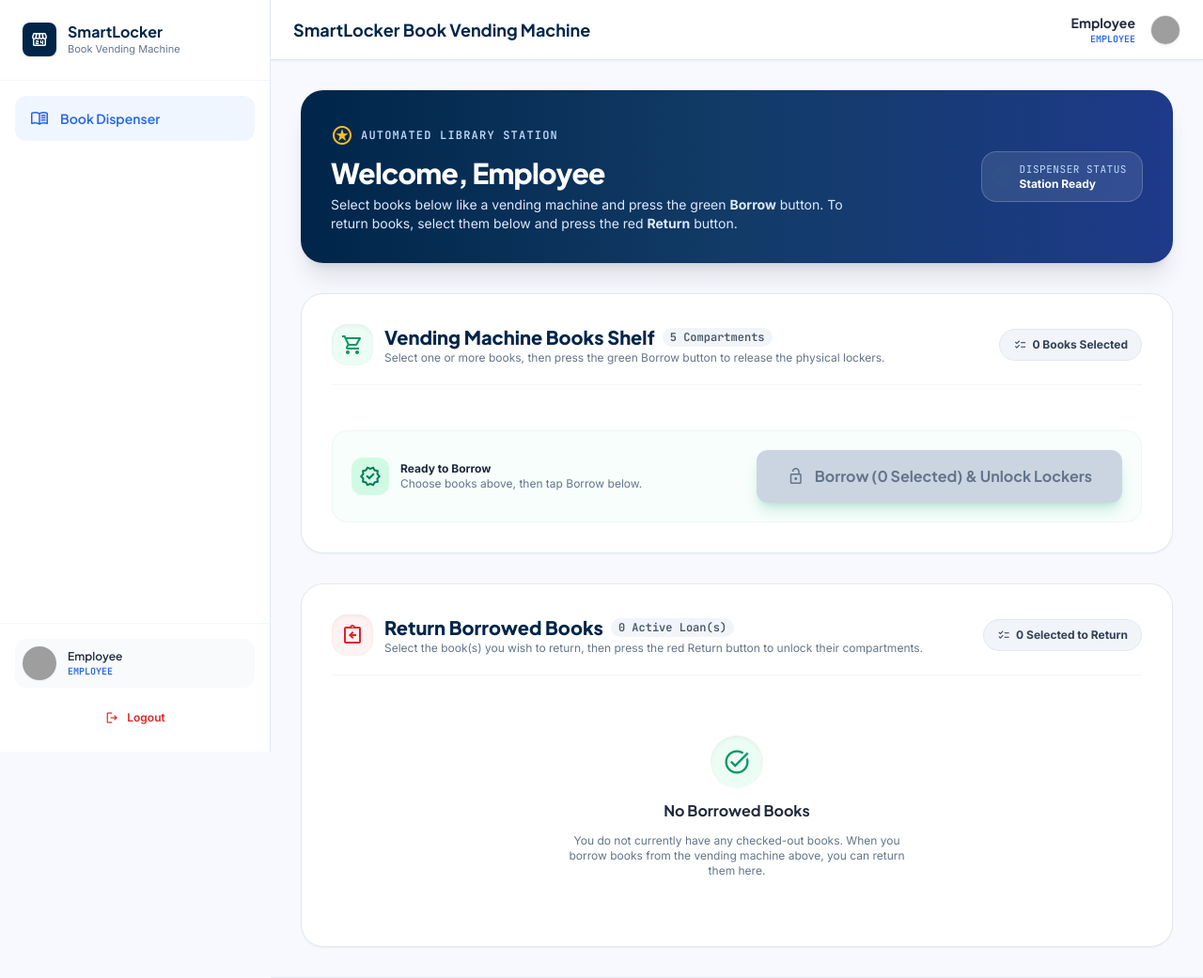
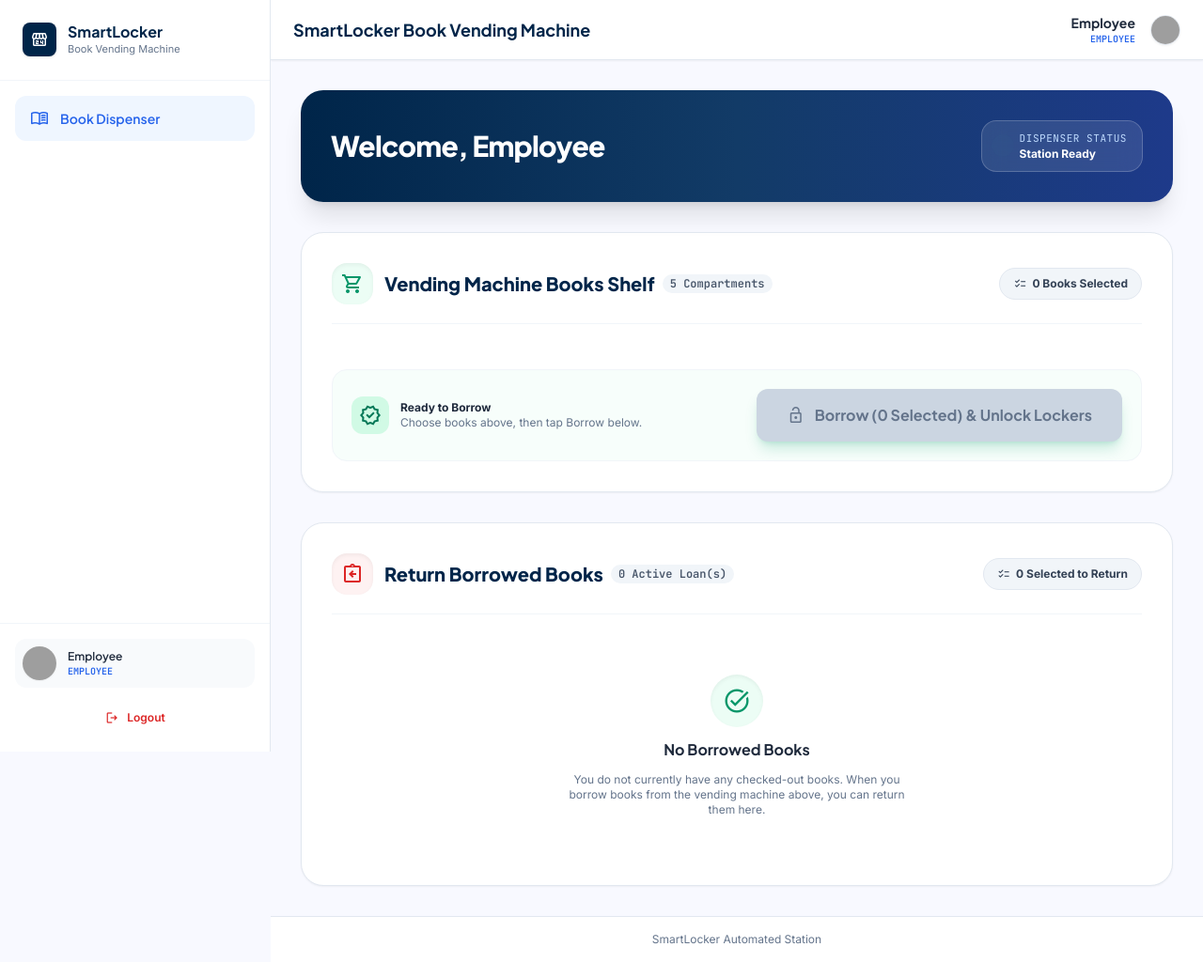
Before and after one commit to shanmukhaanandvarri2005-ui/smart_locker, a Python web app: template templates/dashboard.html in a window 1280 px wide. Shown: the top 1041 px of the page at 94% size. After the commit the page ends 1005 px from the top, so only its background shows below. Run offline with Jinja, Linux system fonts and the light colour scheme; the template is opened without the code that fills it, so the values that code supplies are empty; some libraries are stand-ins or nearby versions; grey boxes are pictures that could not be loaded.

Commit message:
style: remove unnecessary subtitles, badges, and instruction helper texts

```diff
--- a/templates/dashboard.html
+++ b/templates/dashboard.html
@@ -137,19 +137,12 @@
       <!-- Welcome Hero Banner -->
       <div class="bg-gradient-to-r from-brand-navy via-brand-blue to-blue-900 rounded-3xl p-6 sm:p-8 text-white shadow-xl relative overflow-hidden flex flex-col sm:flex-row sm:items-center justify-between gap-4">
         <div class="flex flex-col gap-1.5 z-10">
-          <div class="flex items-center gap-2">
-            <span class="material-symbols-outlined text-amber-400 text-2xl">stars</span>
-            <span class="text-xs uppercase font-mono tracking-widest text-blue-200 font-bold">Automated Library Station</span>
-          </div>
           <h1 class="font-display font-extrabold text-2xl sm:text-3xl text-white tracking-tight flex items-center gap-2.5 flex-wrap">
             <span>Welcome, {{ current_user.name if current_user else "Employee" }}</span>
             {% if current_user and current_user.reg_no %}
             <span class="text-xs sm:text-sm font-mono font-bold bg-white/15 px-3 py-1 rounded-xl border border-white/20">ID: {{ current_user.reg_no }}</span>
             {% endif %}
           </h1>
-          <p class="text-xs sm:text-sm text-blue-100 max-w-xl">
-            Select books below like a vending machine and press the green <strong>Borrow</strong> button. To return books, select them below and press the red <strong>Return</strong> button.
-          </p>
         </div>
 
         <div class="flex items-center gap-3 z-10 self-start sm:self-auto bg-white/10 backdrop-blur-md px-4 py-2.5 rounded-2xl border border-white/20">
@@ -177,9 +170,6 @@
                 </h2>
                 <span class="text-xs bg-slate-100 text-slate-600 font-bold px-2 py-0.5 rounded-full font-mono">5 Compartments</span>
               </div>
-              <p class="text-xs text-slate-500">
-                Select one or more books, then press the green Borrow button to release the physical lockers.
-              </p>
             </div>
           </div>
 
@@ -327,9 +317,6 @@
                   {{ active_loans|length }} Active Loan(s)
                 </span>
               </div>
-              <p class="text-xs text-slate-500">
-                Select the book(s) you wish to return, then press the red Return button to unlock their compartments.
-              </p>
             </div>
           </div>
 
--- a/templates/users.html
+++ b/templates/users.html
@@ -122,7 +122,6 @@
       <div class="bg-white rounded-2xl border border-slate-200 shadow-sm p-6 flex flex-col sm:flex-row sm:items-center justify-between gap-4">
         <div class="flex flex-col">
           <h1 class="font-display font-bold text-xl text-brand-navy">Employee Directory</h1>
-          <p class="text-xs text-slate-500">Manage all registered employees, card access, and borrowed books.</p>
         </div>
         <button
           type="button"
```
